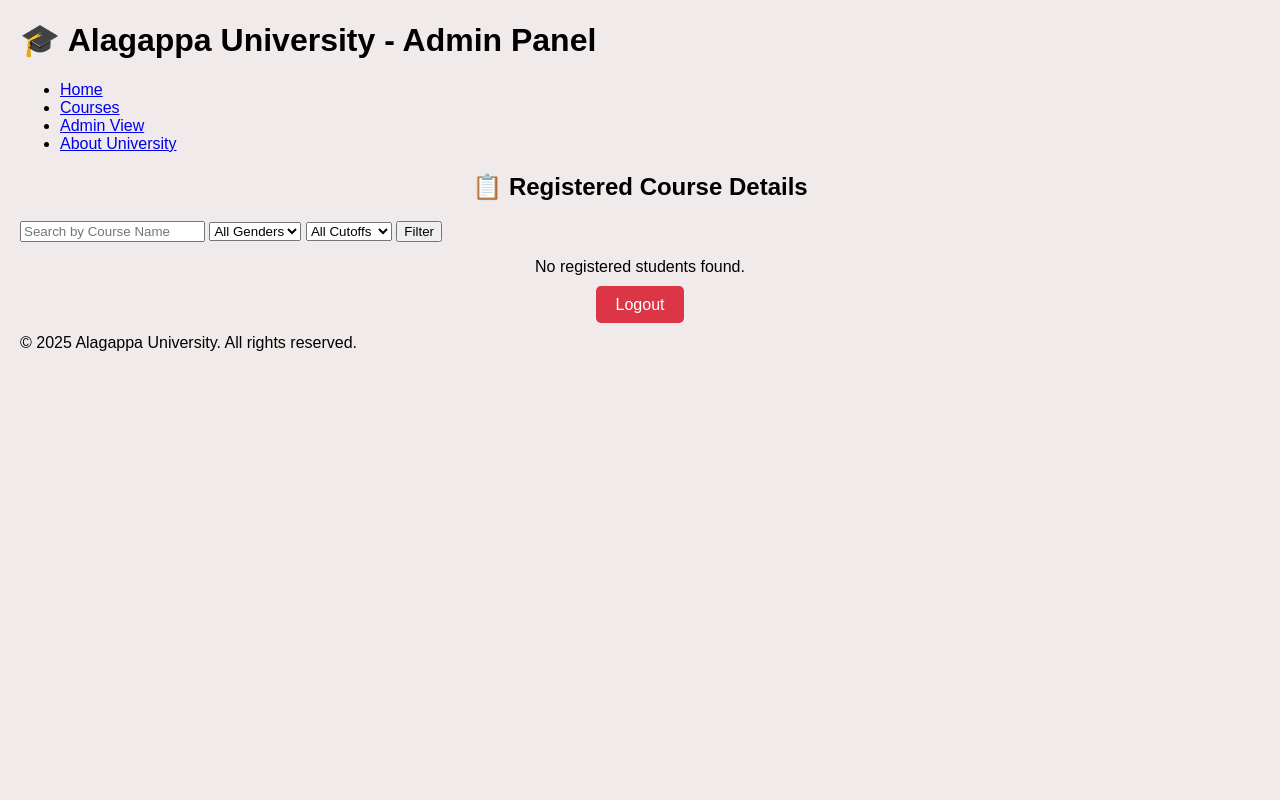
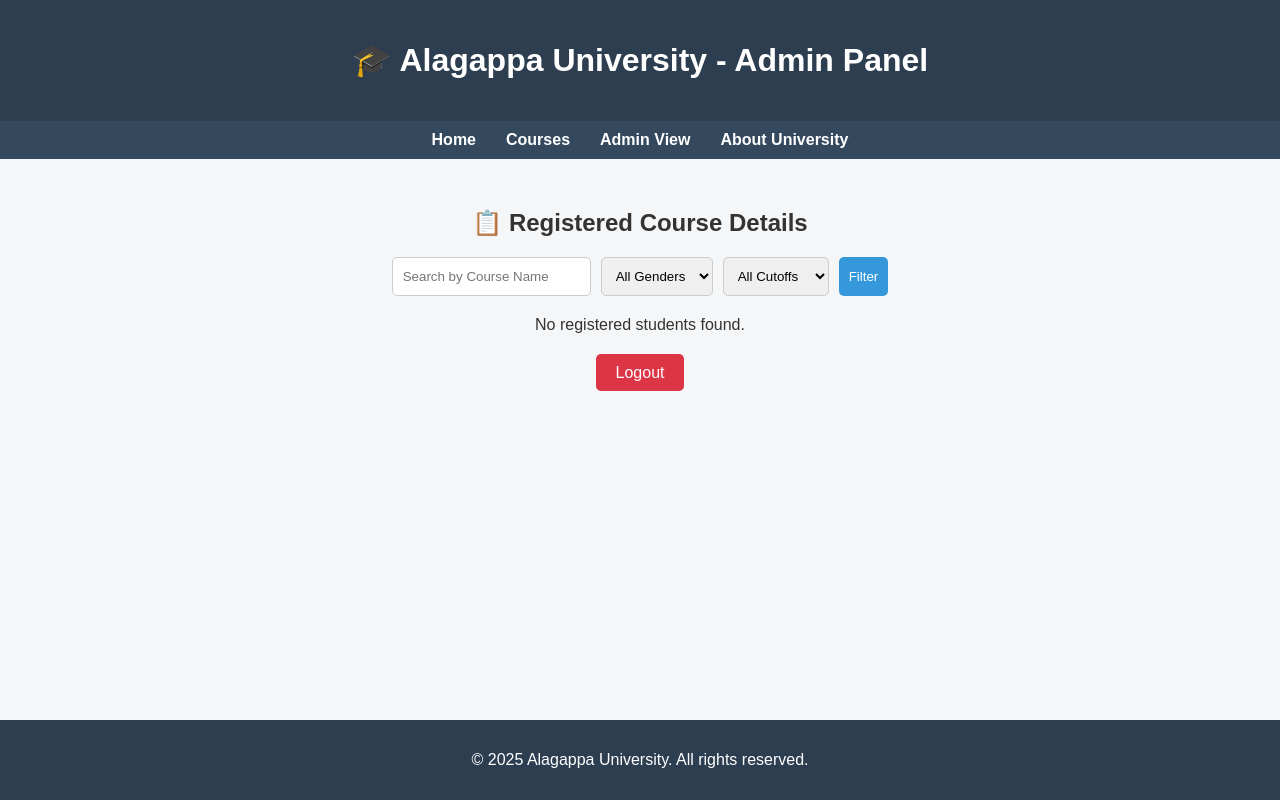
Before and after one commit to Praveen1921/course-register-portal, a Flask app: template templates/admin_view.html in a window 1280 px wide. Run offline with Flask 3, Linux system fonts and the light colour scheme; the template is opened without the code that fills it, so the values that code supplies are empty.

Commit message:
Add files via upload

```diff
--- a/static/admin_view.css
+++ b/static/admin_view.css
@@ -1,35 +1,117 @@
+/* layout basics */
+html, body {
+  height: 100%;
+  margin: 0;
+  display: flex;
+  flex-direction: column;
+  font-family: Arial, sans-serif;
+  background-color: #f4f6f8;
+  color: #333;
+}
 
-    body {
-      font-family: Arial, sans-serif;
-      margin: 20px;
-      background-color: #eee7e7da;
+/* header and nav */
+header {
+  background-color: #2c3e50;
+  color: white;
+  padding: 20px;
+  text-align: center;
 }
-    h2 {
+
+nav {
+  background-color: #34495e;
+}
+
+nav ul {
+  list-style: none;
+  margin: 0;
+  padding: 10px;
+  display: flex;
+  justify-content: center;
+}
+
+nav ul li {
+  margin: 0 15px;
+}
+
+nav ul li a {
+  color: white;
+  text-decoration: none;
+  font-weight: bold;
+}
+
+/* main content layout */
+main {
+  flex: 1;
+  max-width: 1200px;
+  margin: 30px auto;
+  padding: 0 20px;
+}
+
+/* filter form styling */
+.filter-section {
+  margin-bottom: 20px;
   text-align: center;
-      margin-bottom: 20px;
 }
+
+.filter-form {
+  display: flex;
+  flex-wrap: wrap;
+  justify-content: center;
+  gap: 10px;
+  margin-top: 10px;
+}
+
+.filter-form input,
+.filter-form select,
+.filter-form button {
+  padding: 10px;
+  border: 1px solid #ccc;
+  border-radius: 5px;
+}
+
+.filter-form button {
+  background-color: #3498db;
+  color: white;
+  border: none;
+  cursor: pointer;
+}
+
+.filter-form button:hover {
+  background-color: #2980b9;
+}
+
+/* table styling */
+.table-container {
+  overflow-x: auto;
+}
+
 table {
   width: 100%;
   border-collapse: collapse;
   background-color: white;
 }
+
 th, td {
   padding: 12px 15px;
   border: 1px solid #ccc;
   text-align: left;
 }
+
 th {
-      background-color: #007BFF;
+  background-color: #2c3e50;
   color: white;
 }
+
 tr:nth-child(even) {
   background-color: #f9f9f9;
 }
+
+/* logout button */
 .logout-btn {
-      display: block;
-      margin: 20px auto;
   text-align: center;
+  margin: 30px 0;
 }
+
 .logout-btn a {
   padding: 10px 20px;
   background-color: #dc3545;
@@ -37,3 +119,15 @@
   text-decoration: none;
   border-radius: 5px;
 }
+
+.logout-btn a:hover {
+  background-color: #b02a37;
+}
+
+/* footer sticks to bottom properly */
+footer {
+  background-color: #2c3e50;
+  color: white;
+  text-align: center;
+  padding: 15px;
+}
```
Also changed, not shown: static/admin.css (+42 -31 lines). Lines whose indentation alone changed are shown as unchanged.
